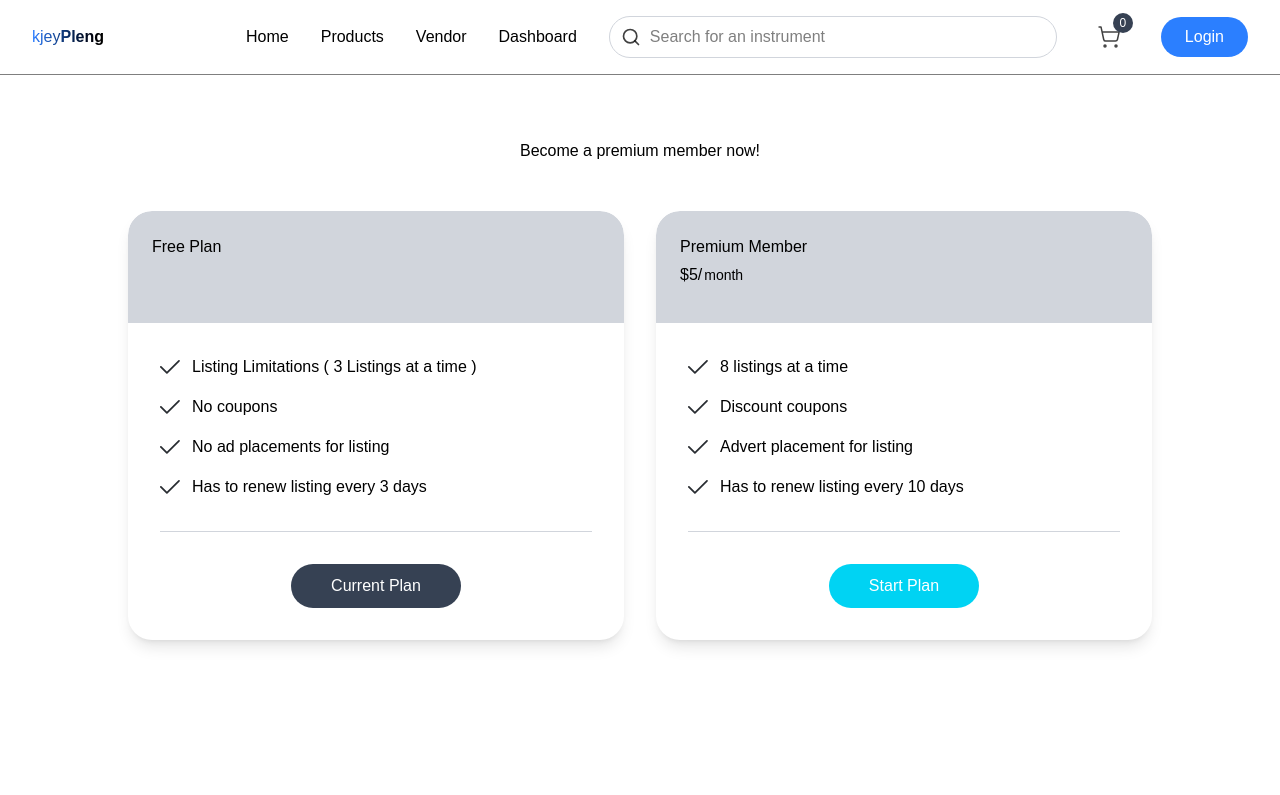
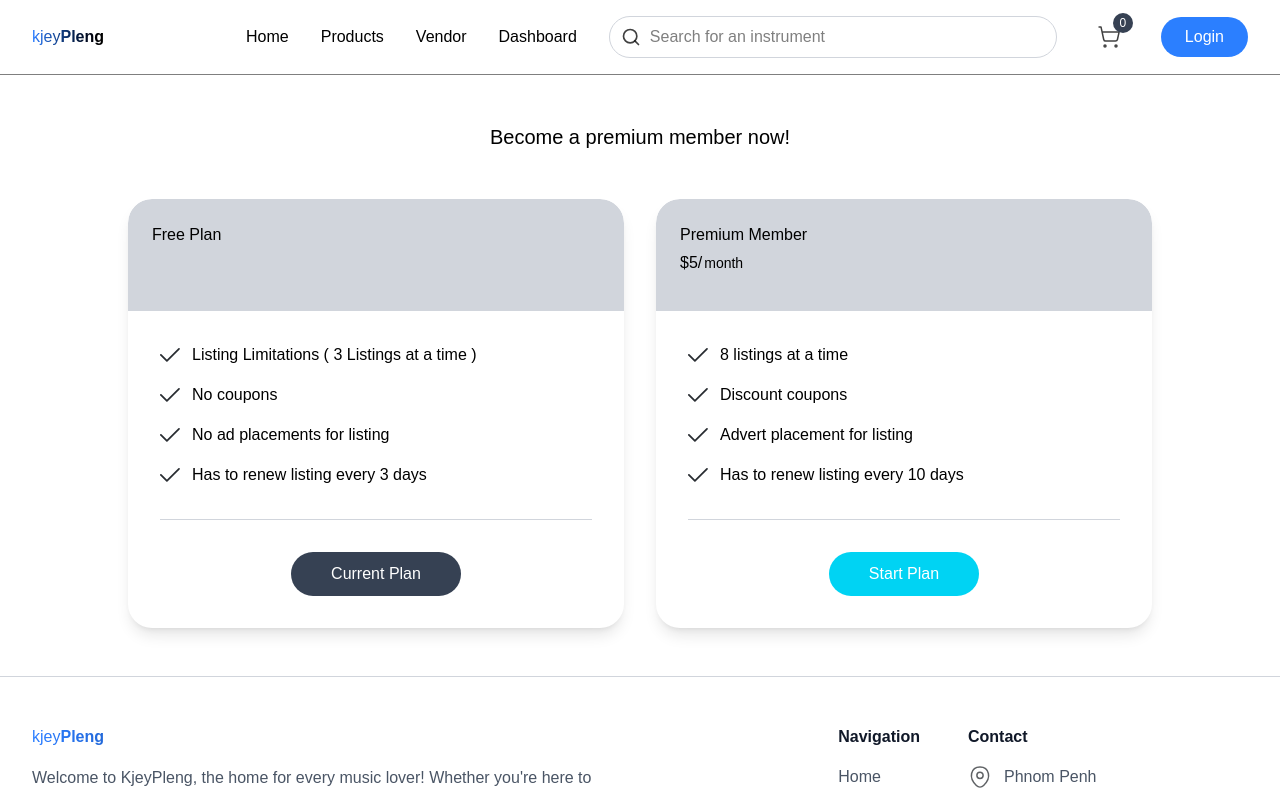
Before and after one commit to Sihathun/KjeyPleng, a React app in the folder frontend/: page /subscribe in a window 1280 px wide. Shown: the top 795 px of the page. Built offline with nearby package versions, Linux system fonts and the light colour scheme; the HTML template or start-up script is replaced by a standard one; a web font is replaced by a local one.

Commit message:
fix the alignment of the subscription page

```diff
--- a/frontend/src/pages/SubscriptionPage.jsx
+++ b/frontend/src/pages/SubscriptionPage.jsx
@@ -2,13 +2,10 @@ import svgPaths from "../imports/svg-njbgi8fdu0.js";
 
 export default function SubscriptionPage() {
   return (
-    <div className="min-h-screen flex flex-col bg-white">
-
-      {/* Main Content */}
-      <main className="flex-1 py-16 px-8">
-        <div className="max-w-5xl mx-auto">
+    <div className="bg-white min-h-full flex items-center justify-center px-8 py-12">
+      <div className="max-w-5xl w-full">
         {/* Title */}
-          <h2 className="text-center mb-12">Become a premium member now!</h2>
+        <h2 className="text-center text-xl mb-12">Become a premium member now!</h2>
 
         {/* Plans Container */}
         <div className="grid md:grid-cols-2 gap-8">
@@ -193,7 +190,6 @@ export default function SubscriptionPage() {
           </div>
         </div>
       </div>
-      </main>
     </div>
   );
 }
```
Lines whose indentation alone changed are shown as unchanged.
